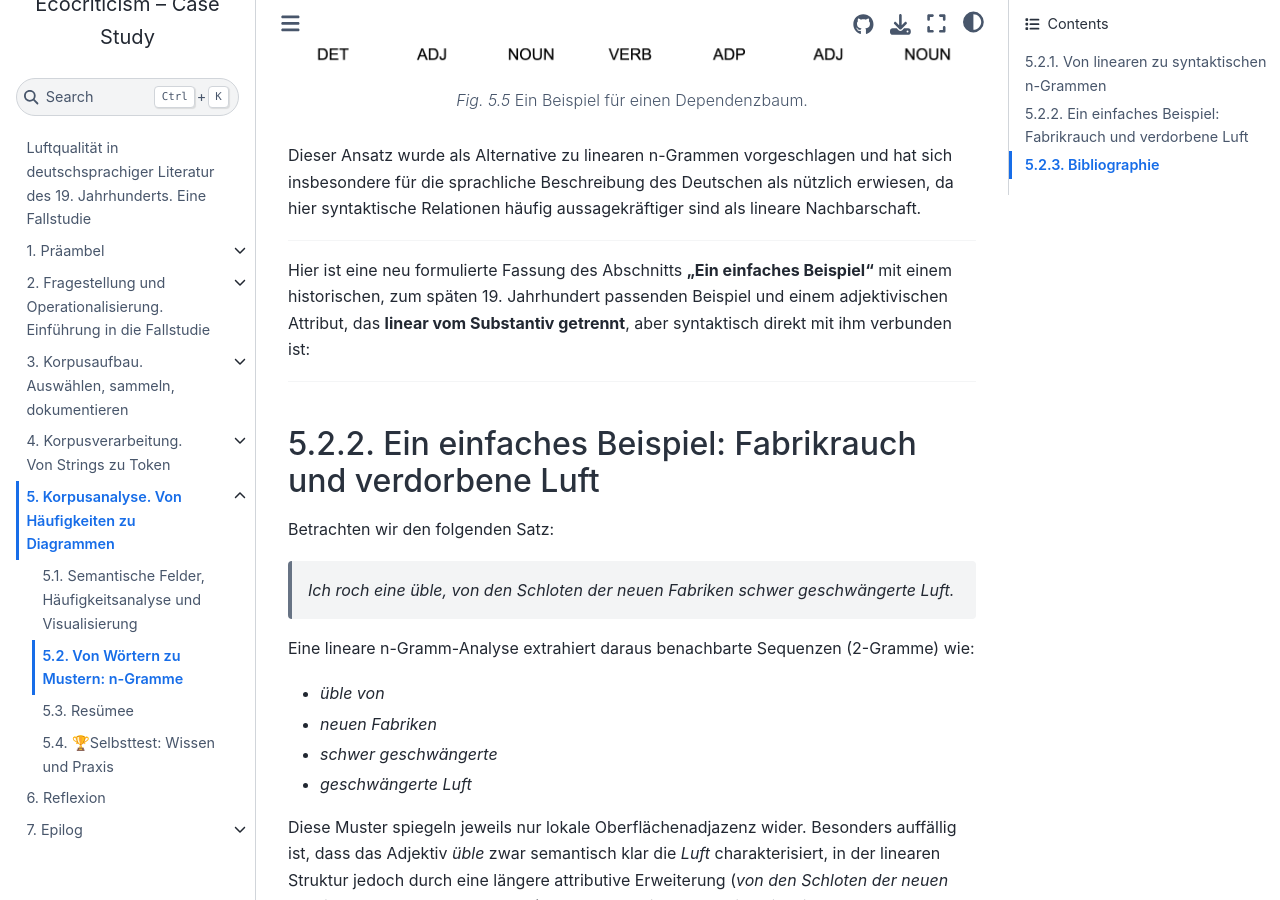
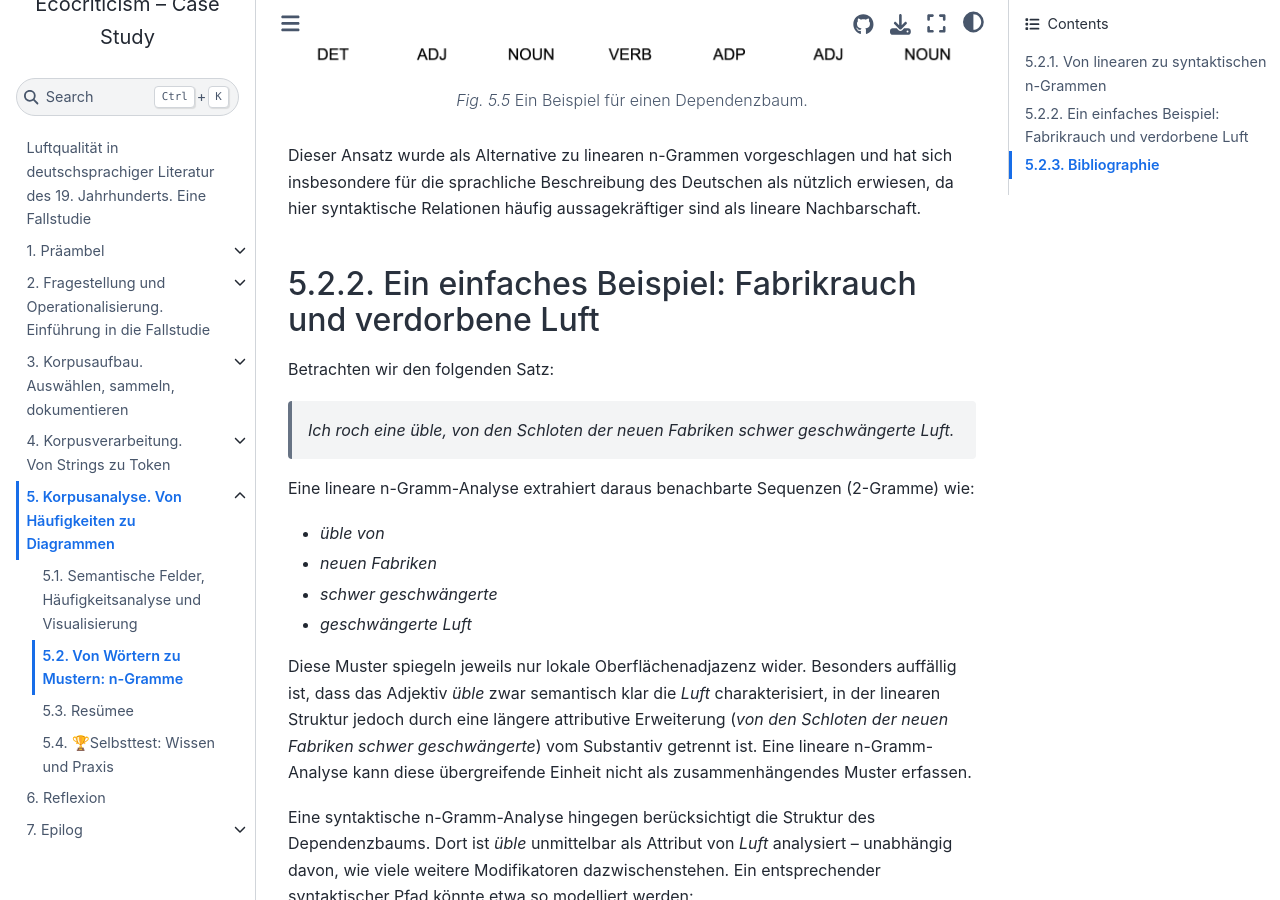
Before and after one commit to quadriga-dk/Text-Fallstudie-3, a Jupyter Book: the page built from corpus_analysis/corpus-analysis_syntactic-ngrams-intro.md, in a window 1280 px wide and 900 px high, scrolled down 3000 px. Built offline with Jupyter Book 1.0.4 settings and Sphinx 7.4.7 and the Sphinx Book theme 1.1.4, drawn with Linux system fonts in a browser that asks for light colours; pages that are not in the unit, such as notebooks, are missing from menus; cross-references to code outside the pages are shown as plain code.

Commit message:
remove excessive explainer

````diff
--- a/corpus_analysis/corpus-analysis_syntactic-ngrams-intro.md
+++ b/corpus_analysis/corpus-analysis_syntactic-ngrams-intro.md
@@ -46,14 +46,7 @@ name: Ngrams Example
  Ein Beispiel für einen Dependenzbaum.
 ```
 
-
 Dieser Ansatz wurde als Alternative zu linearen n-Grammen vorgeschlagen und hat sich insbesondere für die sprachliche Beschreibung des Deutschen als nützlich erwiesen, da hier syntaktische Relationen häufig aussagekräftiger sind als lineare Nachbarschaft.
-
----
-
-Hier ist eine neu formulierte Fassung des Abschnitts **„Ein einfaches Beispiel“** mit einem historischen, zum späten 19. Jahrhundert passenden Beispiel und einem adjektivischen Attribut, das **linear vom Substantiv getrennt**, aber syntaktisch direkt mit ihm verbunden ist:
-
----
 
 ## Ein einfaches Beispiel: Fabrikrauch und verdorbene Luft
 
````
